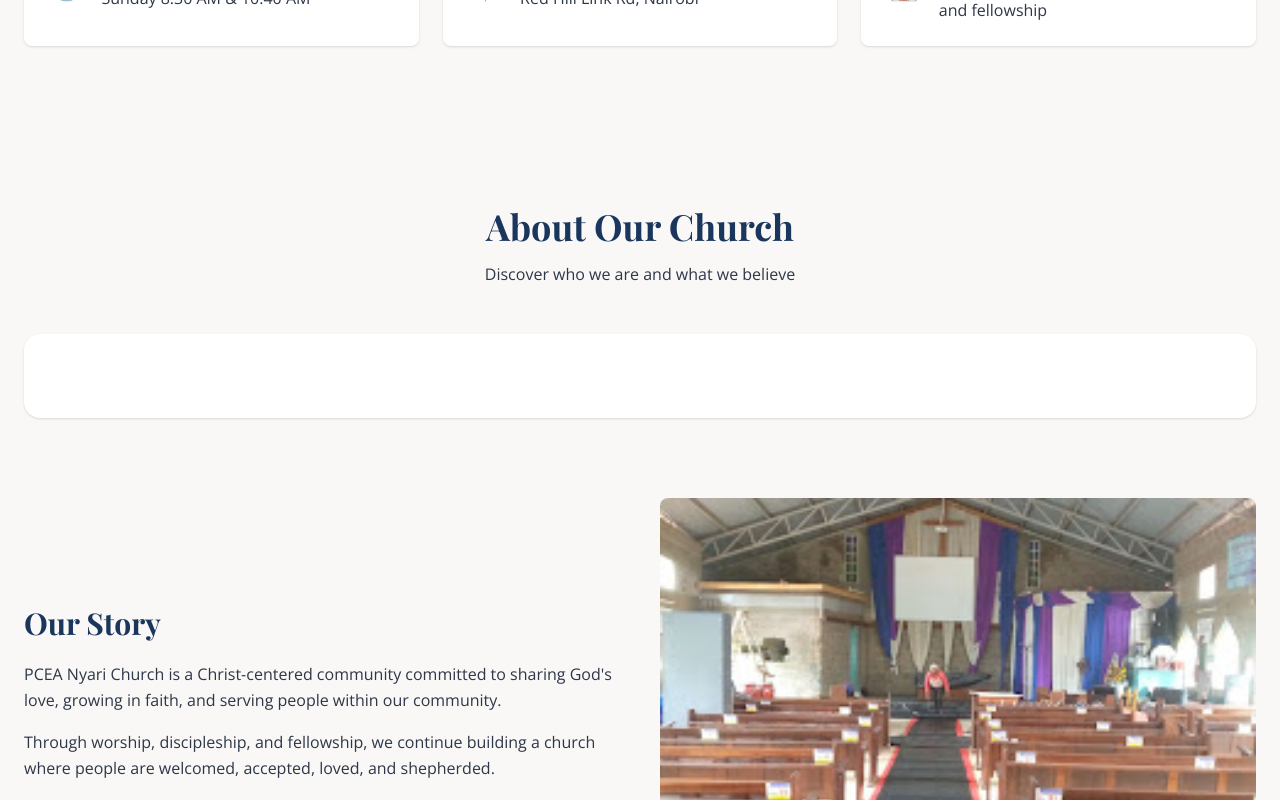
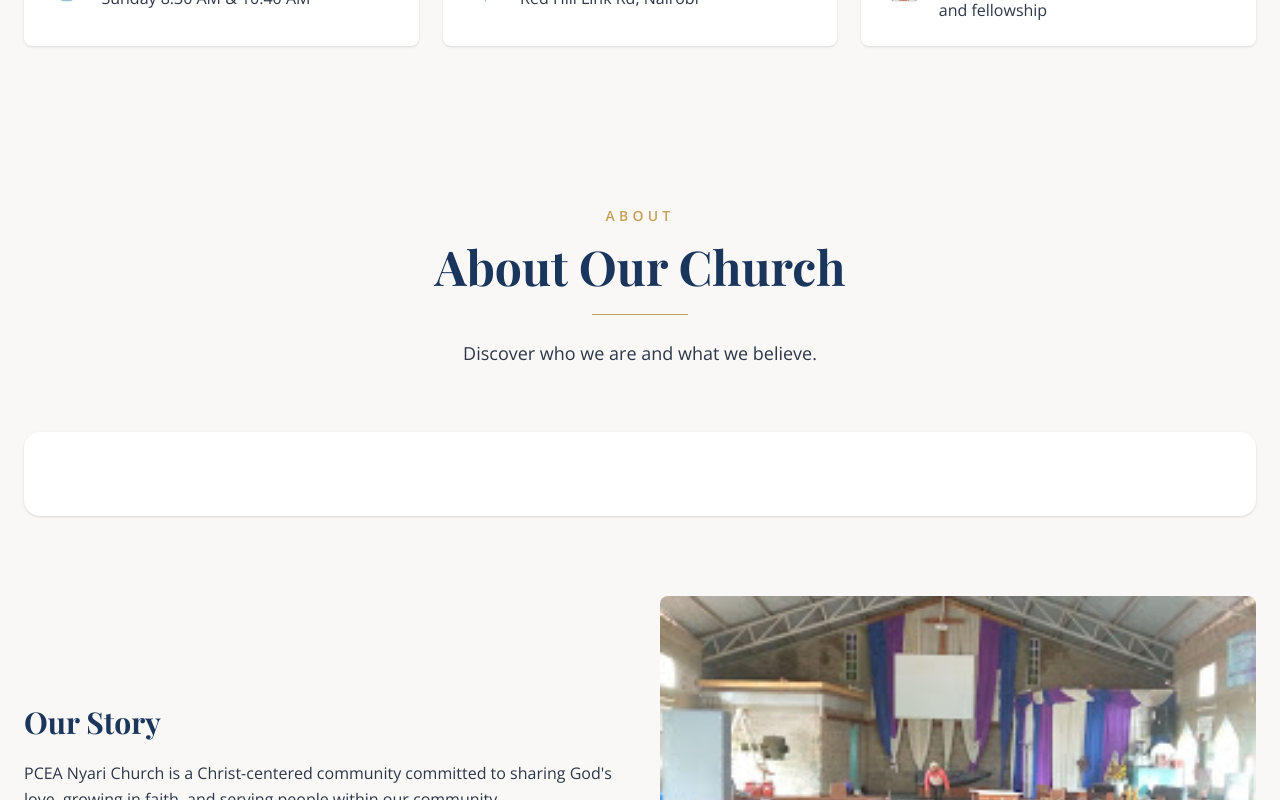
Before and after one commit to Jjumaaa/pnyari, a Next.js app: page / in a window 1280 px wide. Shown: the part 1040-1840 px from the top of the page. Built offline with nearby package versions, Linux system fonts and the light colour scheme; a web font is replaced by a local one.

Commit message:
refactor: use section wrapper and heading in about section

```diff
--- a/components/sections/about/About.jsx
+++ b/components/sections/about/About.jsx
@@ -1,37 +1,26 @@
+import Section from "@/components/ui/Section";
+import SectionHeading from "@/components/ui/SectionHeading";
+
 import AboutCards from "./AboutCards";
 import ChurchStory from "./ChurchStory";
 import Beliefs from "./Beliefs";
 
 export default function About() {
   return (
-    <section background="light"
-      id="about"
-      className="bg-[var(--color-alabaster)] py-20"
-    >
-
-      <div className="mx-auto max-w-7xl px-6">
-
-        <div className="mb-12 text-center">
-
-          <h2 className="text-4xl font-bold text-[var(--color-sanctuary-blue)]">
-            About Our Church
-          </h2>
-
-          <p className="mt-4 text-[var(--color-charcoal-slate)]">
-            Discover who we are and what we believe
-          </p>
-
-        </div>
-
+    <Section background="light">
+      <div id="about">
+        <SectionHeading
+          eyebrow="About"
+          title="About Our Church"
+          description="Discover who we are and what we believe."
+        />
 
         <AboutCards />
 
         <ChurchStory />
 
         <Beliefs />
-
       </div>
-
-    </section>
+    </Section>
   );
 }
--- a/components/ui/Divider.jsx
+++ b/components/ui/Divider.jsx
@@ -1,12 +1,15 @@
-export default function Divider() {
+export default function Divider({
+  width = "w-24",
+  centered = true,
+}) {
   return (
     <div
-      className="
-      mx-auto
-      h-px
-      w-24
-      bg-[var(--color-brushed-gold)]
-      "
+      className={`
+        h-px
+        ${width}
+        bg-[var(--color-brushed-gold)]
+        ${centered ? "mx-auto" : ""}
+      `}
     />
   );
 }
--- a/components/ui/SectionHeading.jsx
+++ b/components/ui/SectionHeading.jsx
@@ -1,3 +1,5 @@
+import Divider from "@/components/ui/Divider";
+
 export default function SectionHeading({
   eyebrow,
   title,
@@ -5,7 +7,6 @@ export default function SectionHeading({
 }) {
   return (
     <div className="mx-auto mb-16 max-w-3xl text-center">
-
       {eyebrow && (
         <p
           className="
@@ -21,7 +22,6 @@ export default function SectionHeading({
         </p>
       )}
 
-
       <h2
         className="
           text-4xl
@@ -33,6 +33,9 @@ export default function SectionHeading({
         {title}
       </h2>
 
+      <div className="my-6">
+        <Divider />
+      </div>
 
       {description && (
         <p
@@ -46,7 +49,6 @@ export default function SectionHeading({
           {description}
         </p>
       )}
-
     </div>
   );
 }
```
Lines whose indentation alone changed are shown as unchanged.
